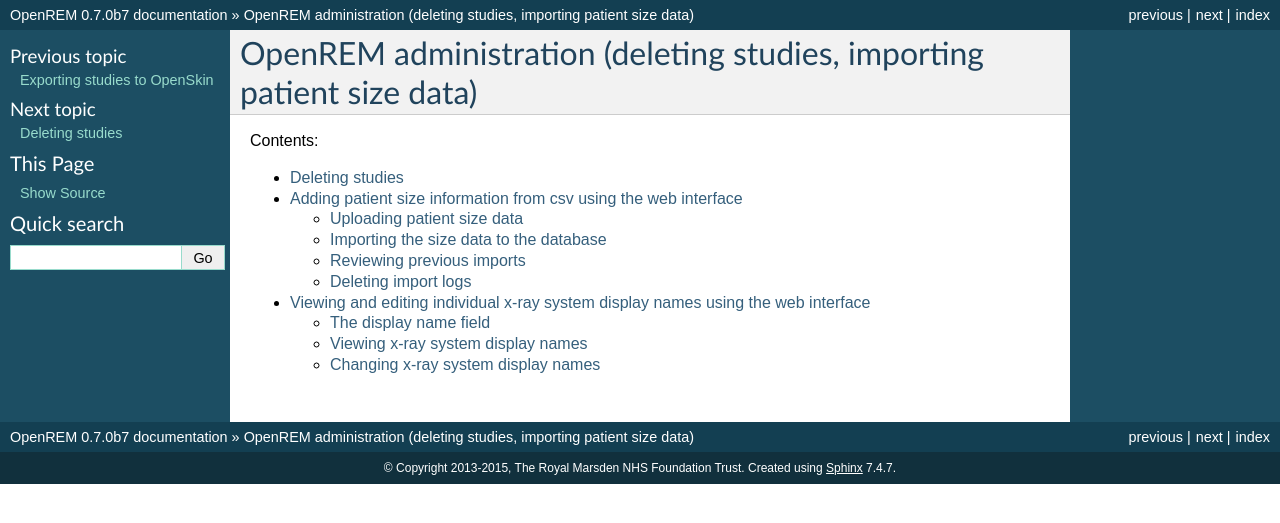
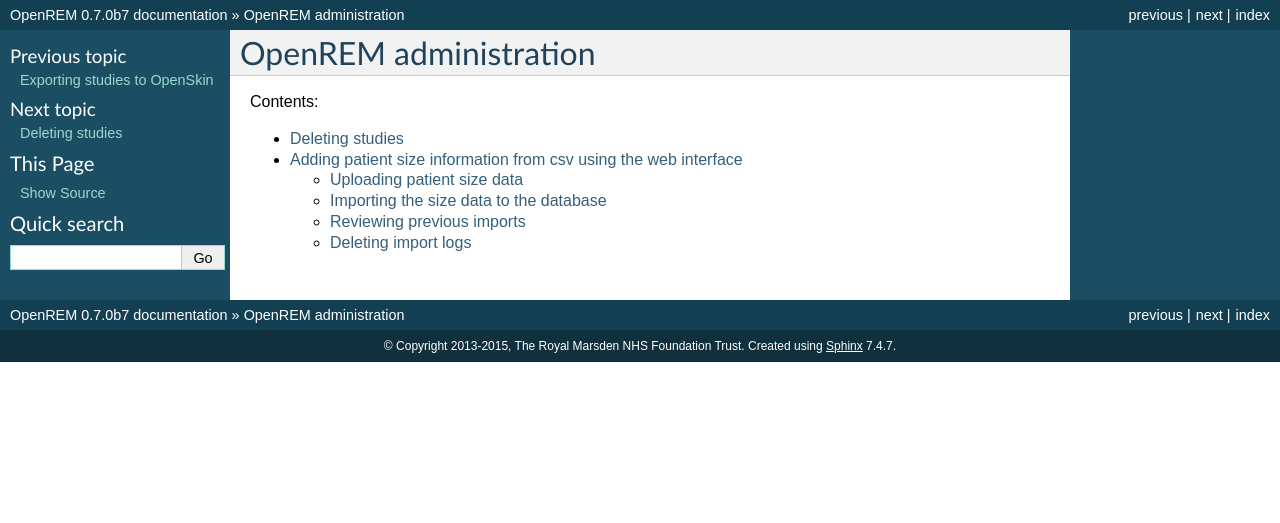
Before and after one commit to ckswilliams/modOpenREM, a Sphinx documentation site: the page built from docs/i_administration.rst, in a window 1280 px wide. Shown: the top 523 px of the page. Built offline with Sphinx 7.4.7, drawn with Linux system fonts in a browser that asks for light colours.

Commit message:
Reorganising admin/config docs

```diff
--- a/docs/i_administration.rst
+++ b/docs/i_administration.rst
@@ -1,5 +1,6 @@
-OpenREM administration (deleting studies, importing patient size data)
-**********************************************************************
+######################
+OpenREM administration
+######################
 
 Contents:
 
--- /dev/null
+++ b/docs/i_deletesettings.rst
@@ -0,0 +1,3 @@
+############################
+Delete objects configuration
+############################
```
Also changed, not shown: other parts of docs/i_administration.rst (+0 -1 lines), docs/configuration.rst (added, +9 -0 lines).
